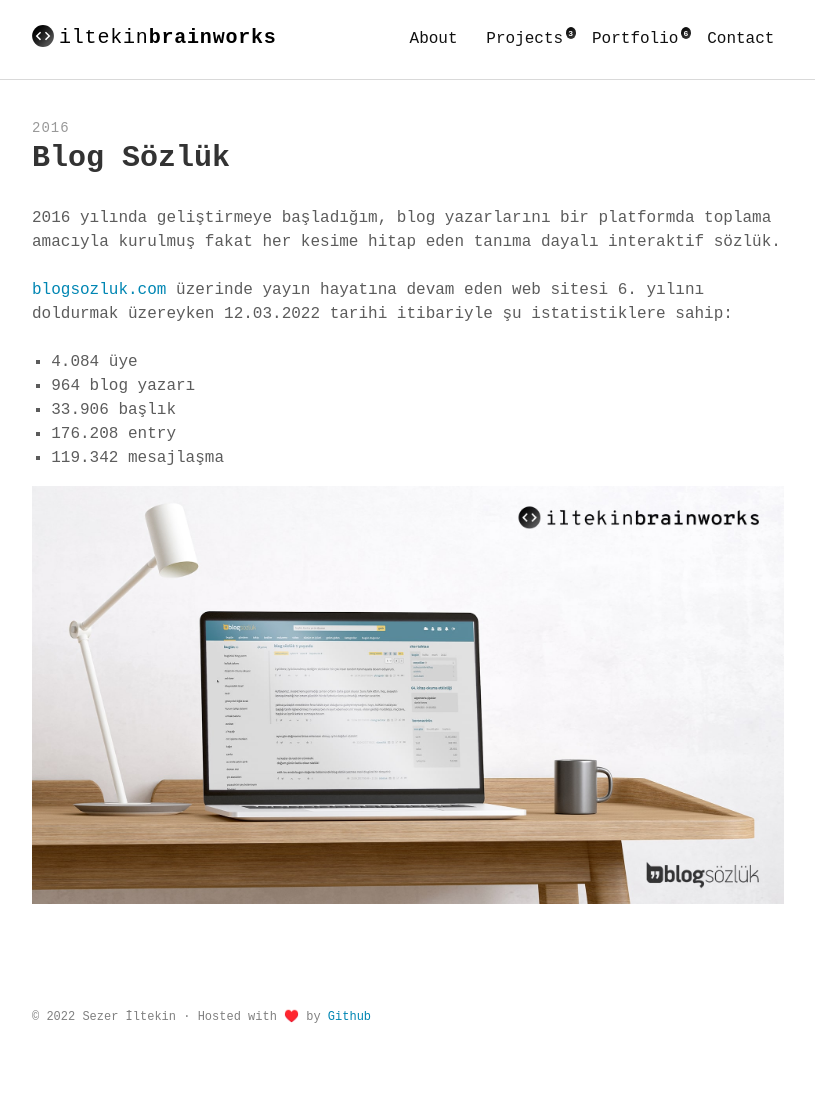
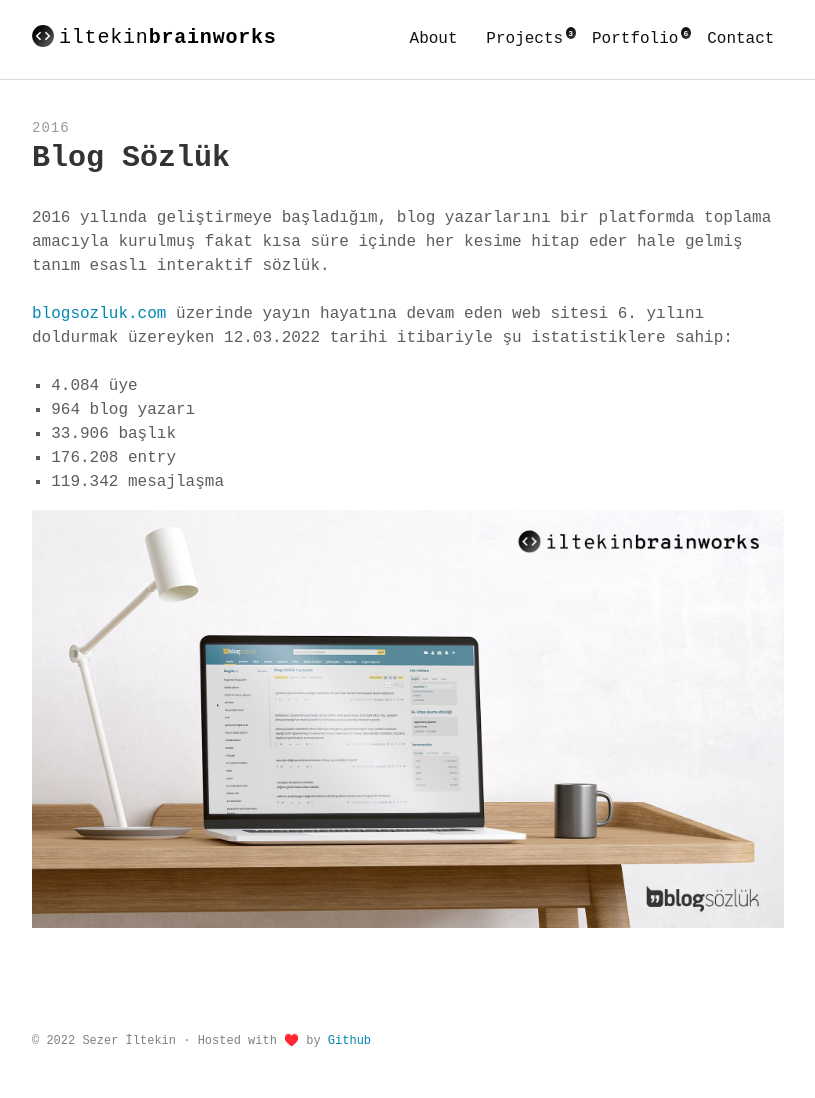
Before and after one commit to iltekin/iltekin.github.io, a Jekyll site: the page built from _projects/blog-sozluk.md, in a window 1280 px wide. Shown: the whole page, without its empty margins (232-1047 px from the left). Built offline with Jekyll 4.4.1, drawn with Linux system fonts in a browser that asks for light colours; some web fonts are replaced; before the commit the page ends 1074 px from its top, so only the background shows below that.

```diff
--- a/_projects/blog-sozluk.md
+++ b/_projects/blog-sozluk.md
@@ -8,7 +8,7 @@
 year: 2016
 ---
 
-2016 yılında geliştirmeye başladığım, blog yazarlarını bir platformda toplama amacıyla kurulmuş fakat her kesime hitap eden tanıma dayalı interaktif sözlük.
+2016 yılında geliştirmeye başladığım, blog yazarlarını bir platformda toplama amacıyla kurulmuş fakat kısa süre içinde her kesime hitap eder hale gelmiş tanım esaslı interaktif sözlük.
 
 [blogsozluk.com](https://blogsozluk.com) üzerinde yayın hayatına devam eden web sitesi 6. yılını doldurmak üzereyken 12.03.2022 tarihi itibariyle şu istatistiklere sahip:
 
```
